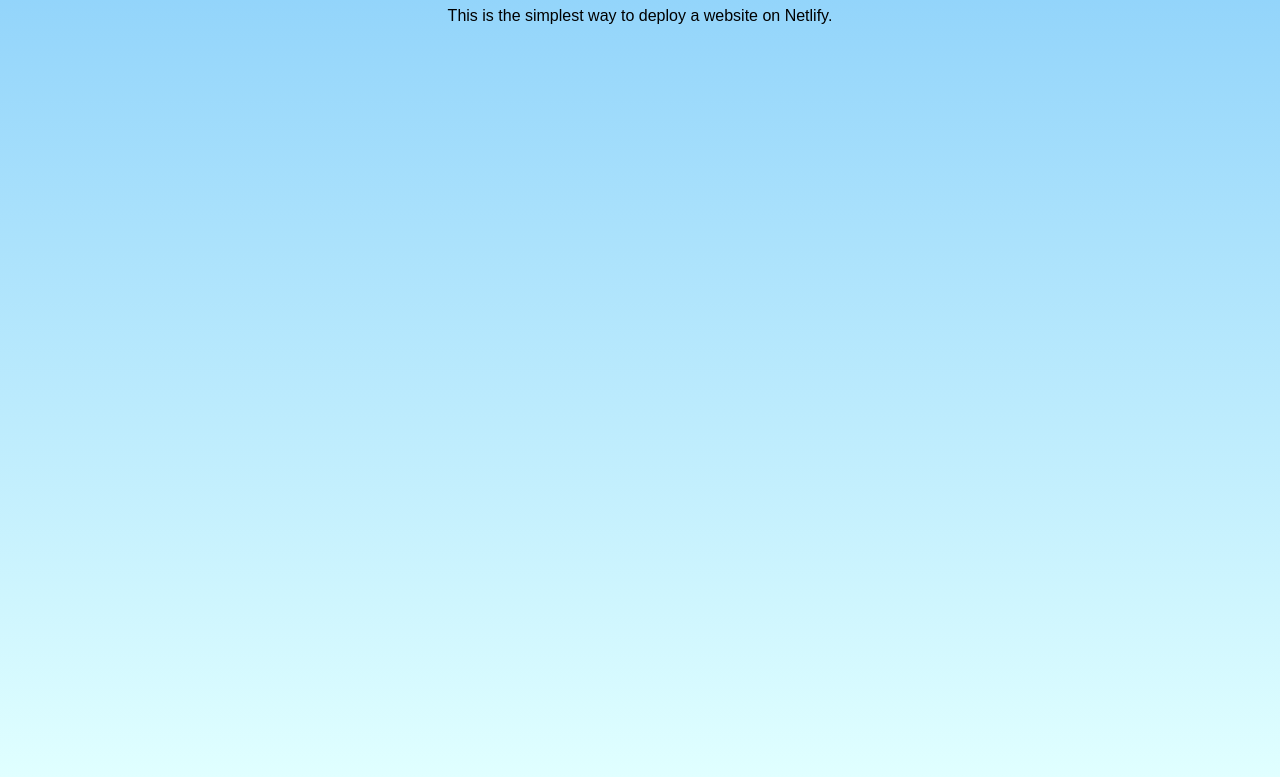
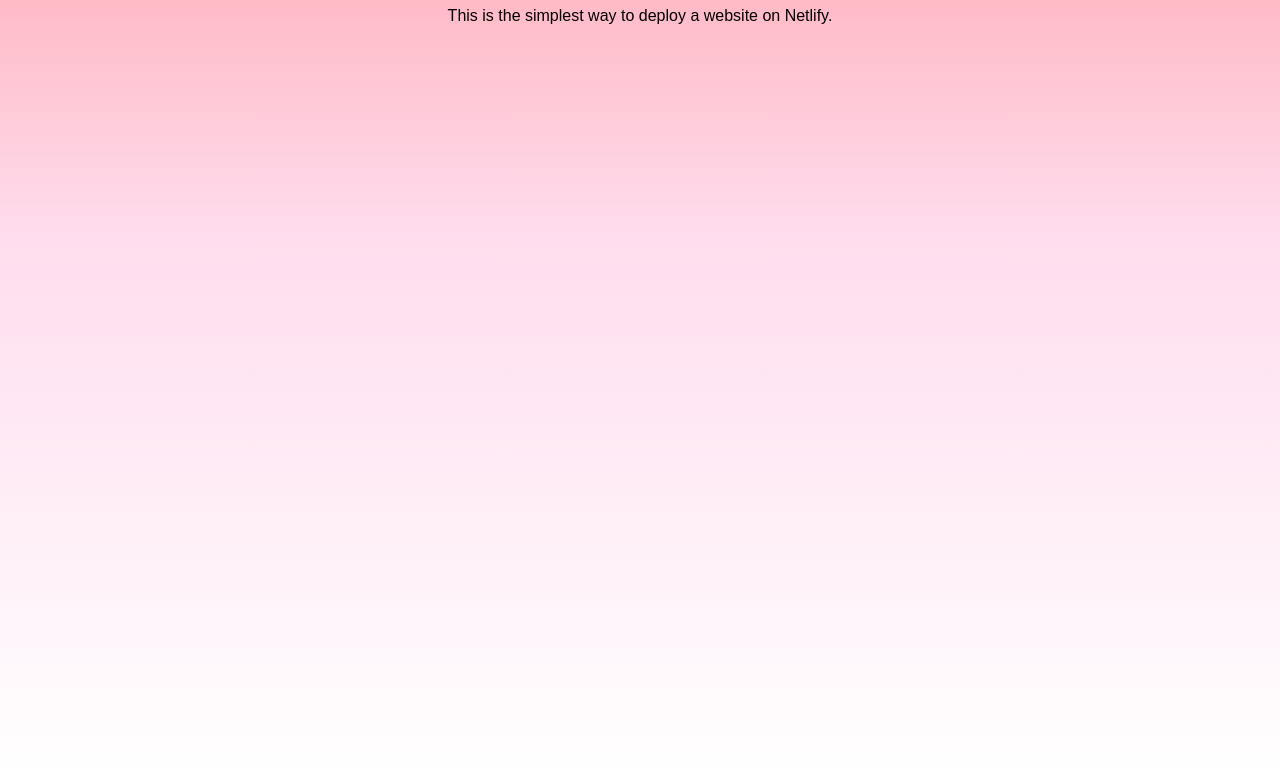
Before and after one commit to Imhigh3e5r/simple-netlify-site, a plain HTML site: page index.html in a window 1280 px wide. Shown: the part 123-900 px from the top of the page. Drawn offline with Linux system fonts and the light colour scheme.

Commit message:
Updated gradient for softer cotton candy effect

```diff
--- a/styles.css
+++ b/styles.css
@@ -1,9 +1,9 @@
-/* Apply a gradient background */
+/* Apply a soft cotton candy gradient */
 body {
     font-family: Arial, sans-serif;
     text-align: center;
     margin: 0;
     padding: 50px;
-    height: 100vh; /* Full-screen height */
-    background: linear-gradient(to bottom, #87CEFA, #E0FFFF); /* Light blue gradient */
+    height: 100vh; /* Full height */
+    background: linear-gradient(to bottom, #FFB6C1 10%, #FFDDEE 40%, #FFFFFF 100%);
 }
```
